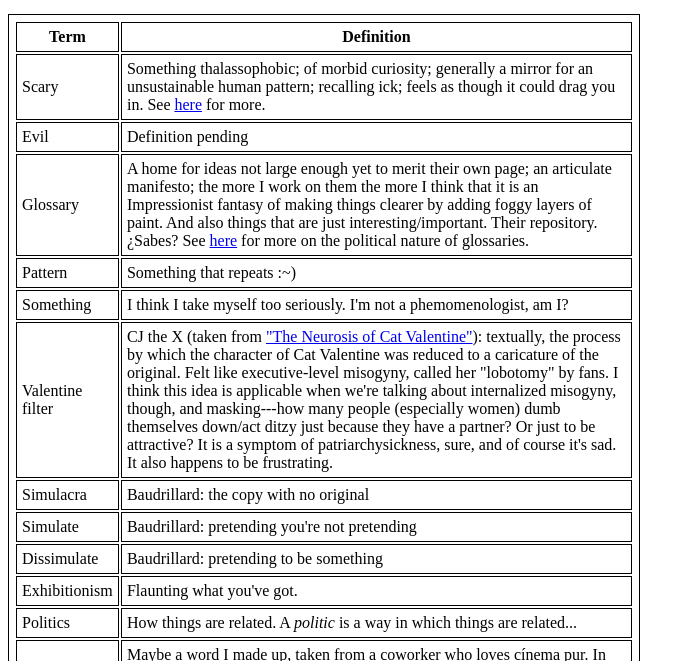
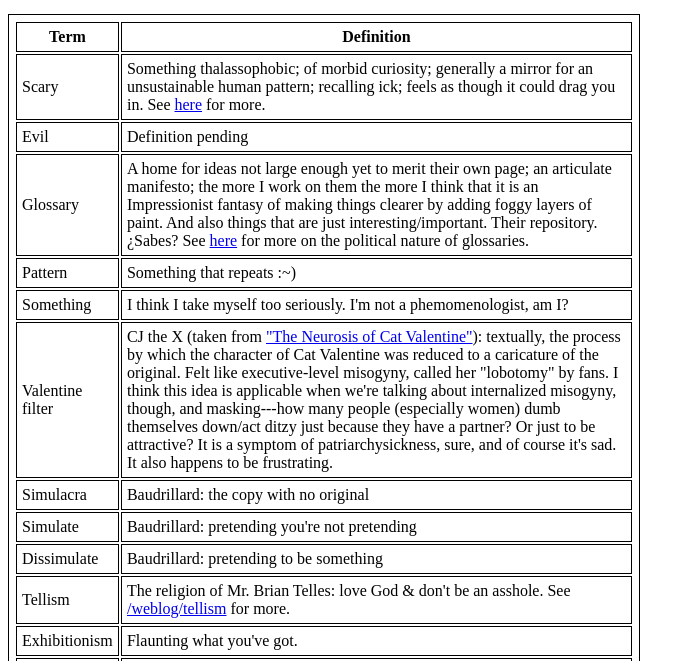
Before and after one commit to pajamaclaws21/pajamaclaws21.github.io, a plain HTML site: page weblog/glossary.html in a window 1280 px wide. Shown: the part 100-761 px from the top of the page, without its empty margins (0-695 px from the left). Drawn offline with Linux system fonts and the light colour scheme.

Commit message:
update glossary

```diff
--- a/weblog/glossary.html
+++ b/weblog/glossary.html
@@ -47,6 +47,8 @@
 
             <tr><td>Dissimulate</td> <td>Baudrillard: pretending to be something</td></tr>
 
+            <tr><td>Tellism</td> <td>The religion of Mr. Brian Telles: love God & don't be an asshole. See <a href="/weblog/tellism.html">/weblog/tellism</a> for more.</td></tr>
+
             <tr><td>Exhibitionism</td> <td>Flaunting what you've got.</td></tr>
 
             <tr><td>Politics</td> <td>How things are related. A <em>politic</em> is a way in which things are related...</td></tr>
```
